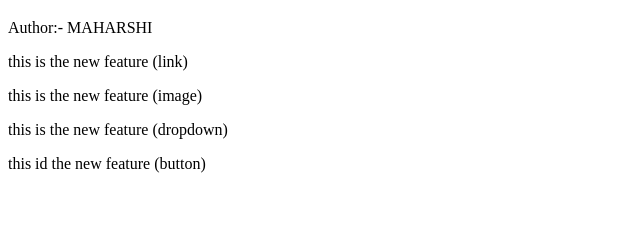
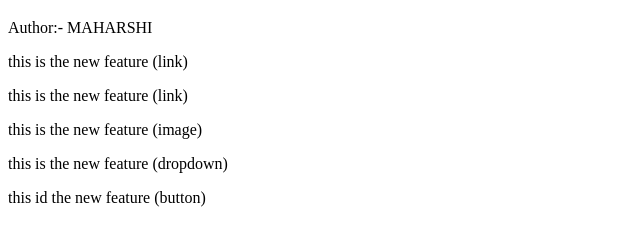
Before and after one commit to Maharshi2006/Git_Tutorial, a plain HTML site: page index.html in a window 1280 px wide. Shown: the part 61-306 px from the top of the page, without its empty margins (0-640 px from the left). Drawn offline with Linux system fonts and the light colour scheme.

Commit message:
feature 2

```diff
--- a/index.html
+++ b/index.html
@@ -9,6 +9,7 @@
     <h1>Welcome to git tutorial</h1>
     <P>Author:- MAHARSHI</P>
     <p>this is the new feature (link)</p>
+    <p>this is the new feature (link)</p>
     <p>this is the new feature (image)</p>
     <p>this is the new feature (dropdown)</p>
     <p>this id the new feature (button)</p>
```
